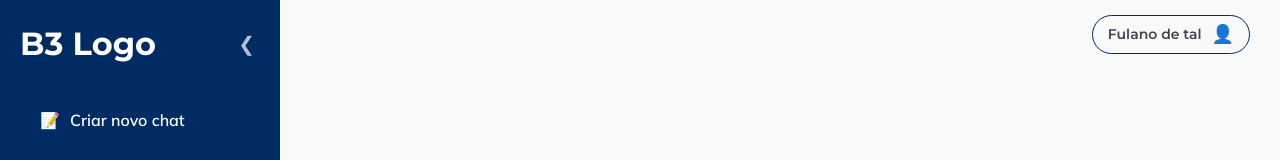
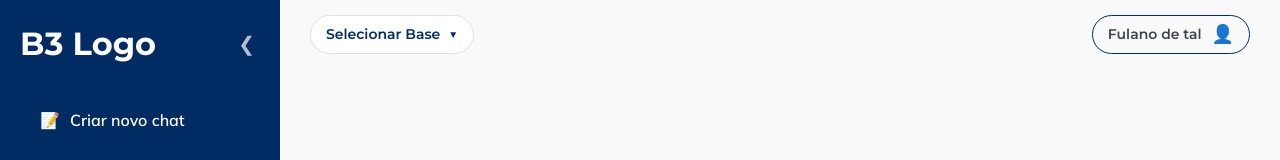
Before and after one commit to FelipeSoupinski/btrust, a React (Vite) app: page / in a window 1280 px wide. Shown: the top 160 px of the page. Built offline with nearby package versions, Linux system fonts and the light colour scheme.

Commit message:
fix: corrigindo dropdown e removendo scroll vertical ao escolher um card da base de dados

```diff
--- a/src/components/Topbar.jsx
+++ b/src/components/Topbar.jsx
@@ -1,5 +1,5 @@
 // src/components/Topbar.jsx
-import React, { useState } from 'react';
+import React, { useState, useEffect } from 'react';
 import { FONT_SIZES, COLORS, FONTS } from '../styles/theme.js';
 import { useAppContext } from '../context/AppContext.jsx';
 
@@ -38,19 +38,25 @@ const dropdownToggleStyles = {
     display: 'flex',
     alignItems: 'center',
     cursor: 'pointer',
-    padding: '5px 10px',
-    borderRadius: '5px',
-    backgroundColor: COLORS.fundo,
+    padding: '8px 15px',
+    borderRadius: '20px',
+    backgroundColor: COLORS.branco,
+    border: `1px solid #e0e0e0`,
+    color: COLORS.principal,
+    fontWeight: '600',
+    fontFamily: FONTS.secundaria,
+    fontSize: FONT_SIZES.subtexto,
+    transition: 'box-shadow 0.2s ease',
 };
 
 const dropdownMenuStyles = {
     position: 'absolute',
-    top: '40px',
+    top: '50px', // Aumentado para dar mais espaço
     left: '0px',
     backgroundColor: COLORS.branco,
-    border: `1px solid ${COLORS.fundo}`,
-    borderRadius: '5px',
-    boxShadow: '0 2px 5px rgba(0,0,0,0.1)',
+    border: '1px solid #e0e0e0',
+    borderRadius: '12px',
+    boxShadow: '0 4px 12px rgba(0, 0, 0, 0.1)',
     zIndex: 100,
     minWidth: '200px',
 };
@@ -71,6 +77,13 @@ function Topbar() {
 
     const [isDropdownOpen, setIsDropdownOpen] = useState(false);
 
+    // Efeito para fechar o dropdown se todas as fontes forem desmarcadas
+    useEffect(() => {
+        if (selectedDataSources.length === 0) {
+            setIsDropdownOpen(false);
+        }
+    }, [selectedDataSources]);
+
     const activeSources = availableDataSources.filter(source =>
         selectedDataSources.includes(source.id)
     );
@@ -80,23 +93,23 @@ function Topbar() {
     return (
         <header style={topbarStyles}>
             <div style={{ position: 'relative' }}>
-                {selectedDataSources.length > 0 && (
+                {availableDataSources.length > 0 && ( // Renderiza se houver fontes disponíveis, não apenas selecionadas
                     <div
                         style={dropdownToggleStyles}
                         onClick={() => setIsDropdownOpen(!isDropdownOpen)}
                     >
                         {displaySourceName}
                         {selectedDataSources.length > 1 && ` (+${selectedDataSources.length - 1})`}
-                        <span style={{ marginLeft: '8px' }}>Down Arrow</span>
+                        <span style={{ marginLeft: '8px', fontSize: '10px' }}>▼</span>
                     </div>
                 )}
 
-                {isDropdownOpen && selectedDataSources.length > 0 && (
+                {isDropdownOpen && ( // A visibilidade do menu depende apenas do estado 'isDropdownOpen'
                     <div style={dropdownMenuStyles}>
                         <div style={{ padding: '8px 15px', fontWeight: '700', color: COLORS.principal }}>
                             Bases Ativas:
                         </div>
-                        {activeSources.map(source => (
+                        {availableDataSources.map(source => (
                             <div
                                 key={source.id}
                                 style={dropdownItemStyles}
@@ -109,7 +122,7 @@ function Topbar() {
                             >
                                 <input
                                     type="checkbox"
-                                    checked={selectedDataSources.includes(source.id)}
+                                    checked={selectedDataSources.includes(source.id)} // O checkbox controla o estado visual
                                     readOnly
                                     style={{ marginRight: '8px' }}
                                 />
--- a/src/pages/ModelSelectPage.jsx
+++ b/src/pages/ModelSelectPage.jsx
@@ -5,10 +5,8 @@ import { COLORS, FONT_SIZES, FONTS } from '../styles/theme.js';
 
 const ModelCard = ({ source, isSelected, onSelect }) => {
   const cardStyles = {
-    width: '280px',
     height: '180px',
     padding: '20px',
-    margin: '15px',
     borderRadius: '8px',
     cursor: 'pointer',
     display: 'flex',
@@ -82,7 +80,7 @@ function ModelSelectPage() {
 
   const gridStyles = {
     display: 'grid',
-    gridTemplateColumns: 'repeat(3, 1fr)',
+    gridTemplateColumns: 'repeat(auto-fit, minmax(280px, 1fr))',
     gap: '20px',
     maxWidth: '1000px',
     margin: '0 auto',
```
